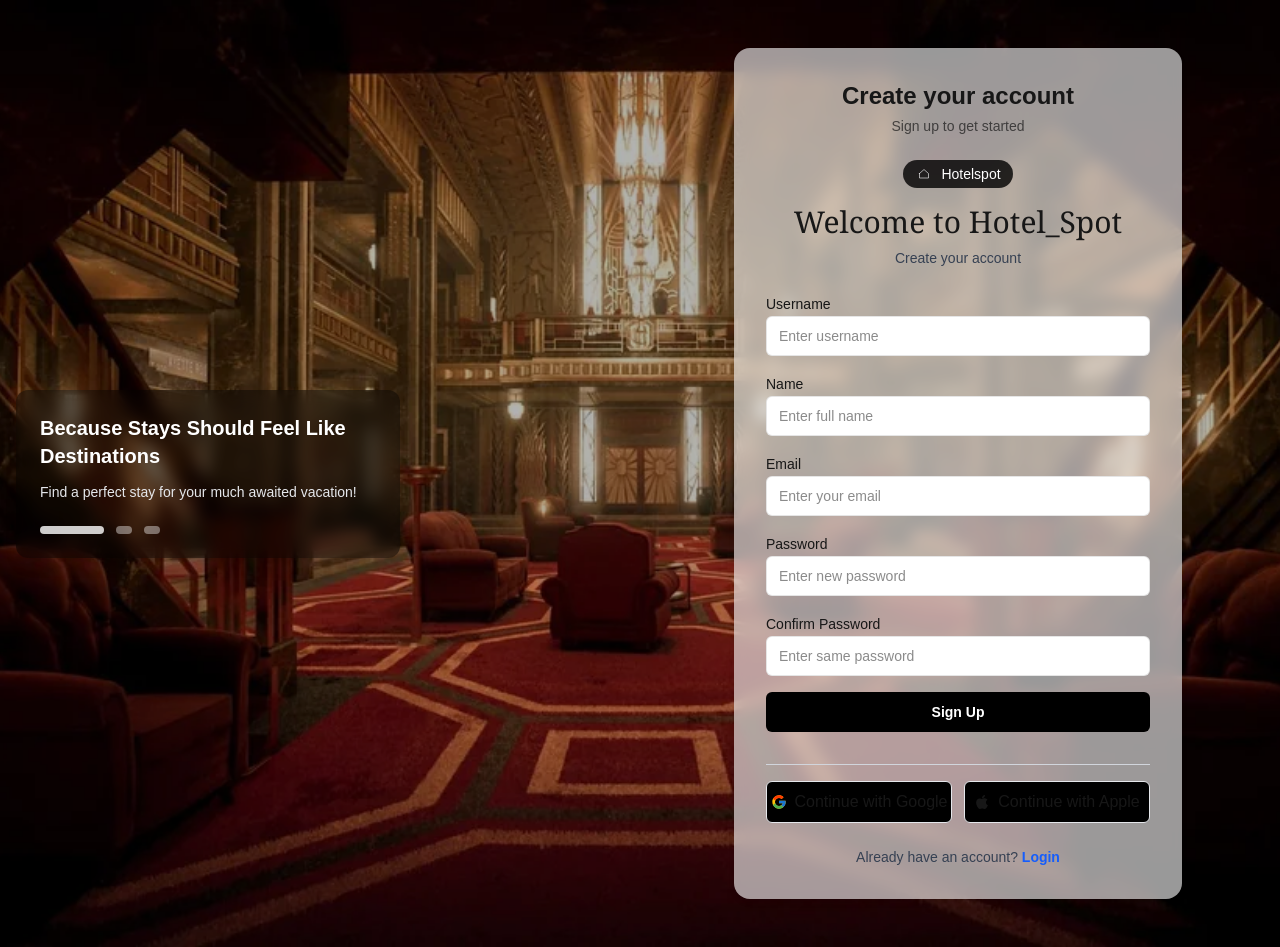
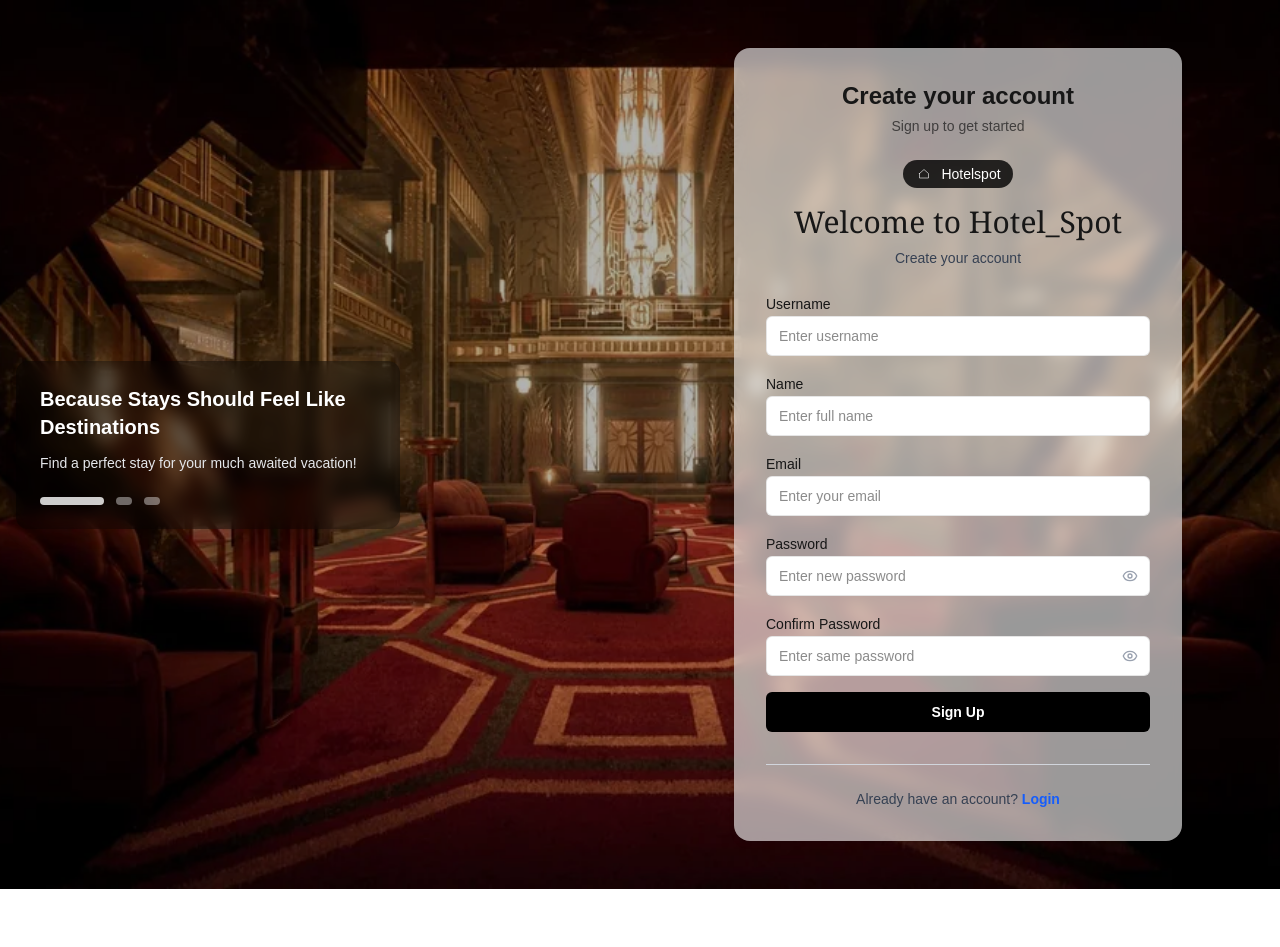
Before and after one commit to asrim10/hotel_spot, a Next.js app in the folder hotelspot-frontend/: page /register in a window 1280 px wide. After the commit the page ends 889 px from the top, so only its background shows below. Built offline with nearby package versions, Linux system fonts and the light colour scheme; no server answers.

Commit message:
login_and_register_page_updated

```diff
--- a/hotelspot-frontend/app/(auth)/_components/LoginForm.tsx
+++ b/hotelspot-frontend/app/(auth)/_components/LoginForm.tsx
@@ -6,13 +6,14 @@ import { LoginData, loginSchema } from "../schema";
 import { useTransition, useState } from "react";
 import { useRouter } from "next/navigation";
 import { FcGoogle } from "react-icons/fc";
-import { FaApple } from "react-icons/fa";
 import { handleLogin } from "@/lib/actions/auth-action";
 import Link from "next/link";
+import { Eye, EyeOff } from "lucide-react";
 
 export default function LoginForm() {
   const router = useRouter();
   const [error, setError] = useState<string | null>(null);
+  const [showPassword, setShowPassword] = useState(false);
   const {
     register,
     handleSubmit,
@@ -100,18 +101,28 @@ export default function LoginForm() {
           <label className="text-sm font-medium" htmlFor="password">
             Password
           </label>
+          <div className="relative">
             <input
               id="password"
-            type="password"
+              type={showPassword ? "text" : "password"}
               autoComplete="current-password"
-            className="h-10 w-full rounded-md border border-black/10 dark:border-white/15 bg-background px-3 text-sm outline-none focus:border-foreground/40"
+              className="h-10 w-full rounded-md border border-black/10 dark:border-white/15 bg-background px-3 pr-10 text-sm outline-none focus:border-foreground/40"
               {...register("password")}
               placeholder="Enter your password"
             />
+            <button
+              type="button"
+              onClick={() => setShowPassword((prev) => !prev)}
+              className="absolute right-3 top-1/2 -translate-y-1/2 text-gray-400 hover:text-gray-600"
+            >
+              {showPassword ? <EyeOff size={16} /> : <Eye size={16} />}
+            </button>
+          </div>
           {errors.password?.message && (
             <p className="text-xs text-red-600">{errors.password.message}</p>
           )}
         </div>
+
         <Link
           href="/request-password-reset"
           className="text-sm text-blue-600 hover:text-blue-700 font-medium transition md:ml-auto block text-right"
@@ -130,15 +141,6 @@ export default function LoginForm() {
         <div className="flex items-center gap-4 mt-4">
           <div className="flex-1 h-px bg-gray-300" />
         </div>
-
-        <div className="mt-4 flex gap-3">
-          <button
-            type="button"
-            className="flex-1 flex items-center justify-center gap-2 rounded-md border border-gray-200 py-2 bg-black"
-          >
-            <FcGoogle /> Continue with Google
-          </button>
-        </div>
       </form>
     </div>
   );
--- a/hotelspot-frontend/app/(auth)/_components/RegisterForm.tsx
+++ b/hotelspot-frontend/app/(auth)/_components/RegisterForm.tsx
@@ -4,11 +4,9 @@ import { useForm } from "react-hook-form";
 import { zodResolver } from "@hookform/resolvers/zod";
 import { RegisterData, registerSchema } from "../schema";
 import { useRouter } from "next/navigation";
-import { startTransition, useTransition } from "react";
-import { useState } from "react";
-import { FcGoogle } from "react-icons/fc";
-import { FaApple } from "react-icons/fa";
+import { useTransition, useState } from "react";
 import { handleRegister } from "@/lib/actions/auth-action";
+import { Eye, EyeOff } from "lucide-react";
 
 export default function RegisterForm() {
   const router = useRouter();
@@ -22,6 +20,8 @@ export default function RegisterForm() {
   });
   const [pending, setTransition] = useTransition();
   const [error, setError] = useState<string | null>(null);
+  const [showPassword, setShowPassword] = useState(false);
+  const [showConfirmPassword, setShowConfirmPassword] = useState(false);
 
   const submit = async (values: RegisterData) => {
     setError(null);
@@ -40,7 +40,6 @@ export default function RegisterForm() {
         setError(err.message || "Registration failed");
       }
     });
-    console.log("register", values);
   };
 
   return (
@@ -74,6 +73,7 @@ export default function RegisterForm() {
             <p className="text-sm text-red-600">{error}</p>
           </div>
         )}
+
         <div className="space-y-1">
           <label className="text-sm font-medium" htmlFor="username">
             Username
@@ -129,14 +129,23 @@ export default function RegisterForm() {
           <label className="text-sm font-medium" htmlFor="password">
             Password
           </label>
+          <div className="relative">
             <input
               id="password"
-            type="password"
+              type={showPassword ? "text" : "password"}
               autoComplete="new-password"
-            className="h-10 w-full rounded-md border border-black/10 dark:border-white/15 bg-background px-3 text-sm outline-none focus:border-foreground/40"
+              className="h-10 w-full rounded-md border border-black/10 dark:border-white/15 bg-background px-3 pr-10 text-sm outline-none focus:border-foreground/40"
               {...register("password")}
               placeholder="Enter new password"
             />
+            <button
+              type="button"
+              onClick={() => setShowPassword((prev) => !prev)}
+              className="absolute right-3 top-1/2 -translate-y-1/2 text-gray-400 hover:text-gray-600"
+            >
+              {showPassword ? <EyeOff size={16} /> : <Eye size={16} />}
+            </button>
+          </div>
           {errors.password?.message && (
             <p className="text-xs text-red-600">{errors.password.message}</p>
           )}
@@ -146,14 +155,23 @@ export default function RegisterForm() {
           <label className="text-sm font-medium" htmlFor="confirmPassword">
             Confirm Password
           </label>
+          <div className="relative">
             <input
               id="confirmPassword"
-            type="password"
+              type={showConfirmPassword ? "text" : "password"}
               autoComplete="new-password"
-            className="h-10 w-full rounded-md border border-black/10 dark:border-white/15 bg-background px-3 text-sm outline-none focus:border-foreground/40"
+              className="h-10 w-full rounded-md border border-black/10 dark:border-white/15 bg-background px-3 pr-10 text-sm outline-none focus:border-foreground/40"
               {...register("confirmPassword")}
-            placeholder="Enter same password "
+              placeholder="Enter same password"
             />
+            <button
+              type="button"
+              onClick={() => setShowConfirmPassword((prev) => !prev)}
+              className="absolute right-3 top-1/2 -translate-y-1/2 text-gray-400 hover:text-gray-600"
+            >
+              {showConfirmPassword ? <EyeOff size={16} /> : <Eye size={16} />}
+            </button>
+          </div>
           {errors.confirmPassword?.message && (
             <p className="text-xs text-red-600">
               {errors.confirmPassword.message}
@@ -163,30 +181,15 @@ export default function RegisterForm() {
 
         <button
           type="submit"
-          disabled={isSubmitting}
+          disabled={isSubmitting || pending}
           className="h-10 w-full rounded-md bg-black text-white text-sm font-semibold hover:opacity-95 disabled:opacity-60"
         >
-          {isSubmitting ? "Creating account..." : "Sign Up"}
+          {isSubmitting || pending ? "Creating account..." : "Sign Up"}
         </button>
 
         <div className="flex items-center gap-4 mt-4">
           <div className="flex-1 h-px bg-gray-300" />
         </div>
-
-        <div className="mt-4 flex gap-3">
-          <button
-            type="button"
-            className="flex-1 flex items-center justify-center gap-2 rounded-md border border-gray-200 py-2 bg-black"
-          >
-            <FcGoogle /> Continue with Google
-          </button>
-          <button
-            type="button"
-            className="flex-1 flex items-center justify-center gap-2 rounded-md border border-gray-200 py-2 bg-black"
-          >
-            <FaApple /> Continue with Apple
-          </button>
-        </div>
       </form>
     </div>
   );
```
Also changed, not shown: 2 other files (tests, documents, lock files or other folders). Lines whose indentation alone changed are shown as unchanged.
